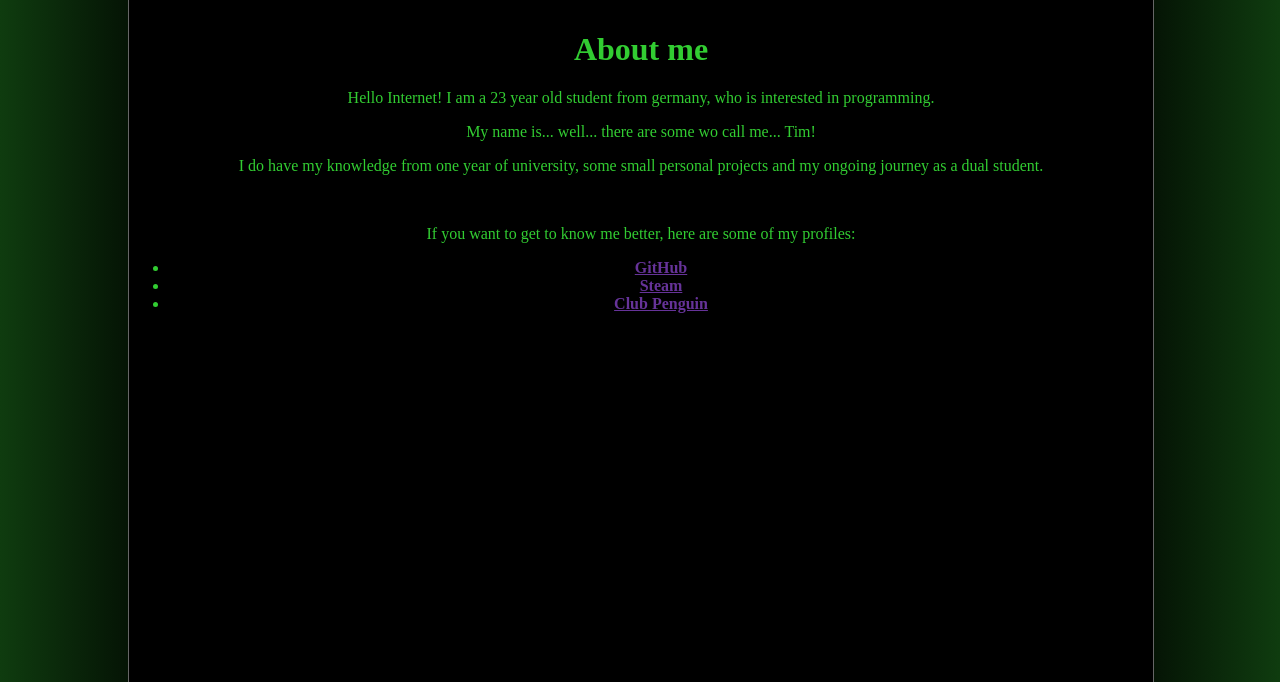
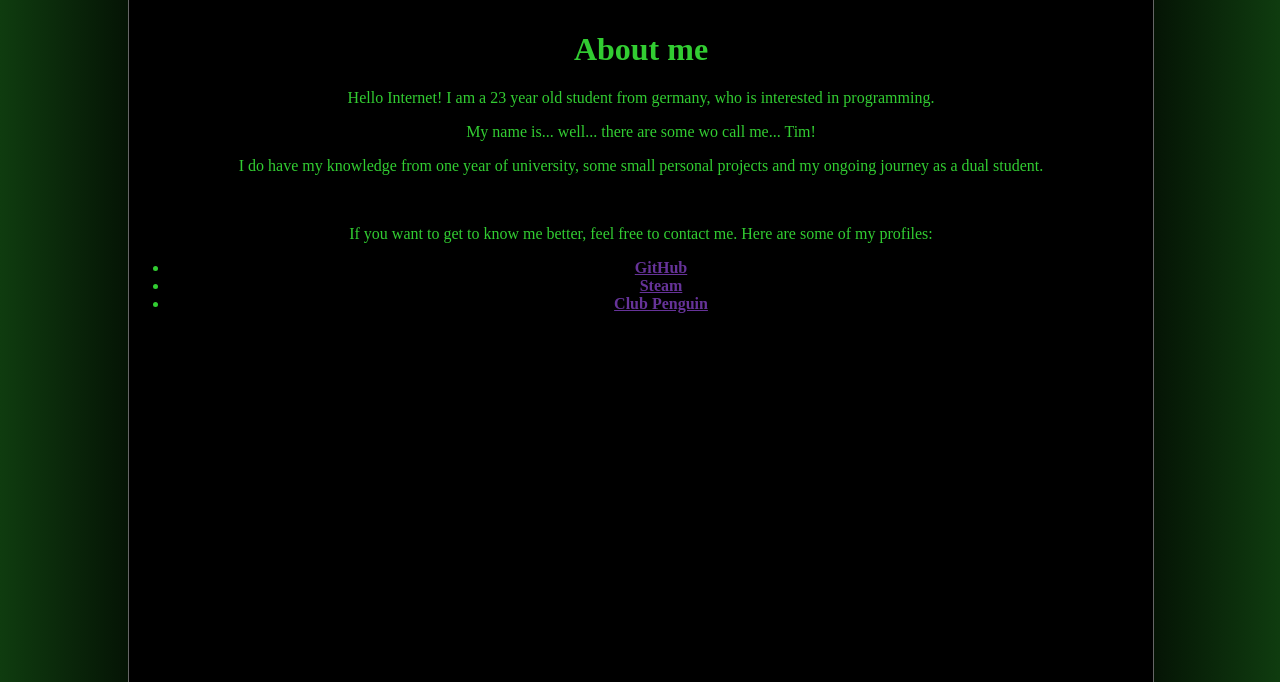
Before and after one commit to Flash3r01/GainerSite, a Flask app: page /about in a window 1280 px wide. Shown: the part 85-767 px from the top of the page. Run offline with Flask 2, Linux system fonts and the light colour scheme.

Commit message:
added prompt to contact

```diff
--- a/templates/about.html
+++ b/templates/about.html
@@ -6,7 +6,7 @@
 <p>My name is... well... there are some wo call me... Tim!</p>
 <p>I do have my knowledge from one year of university, some small personal projects and my ongoing journey as a dual student.</p>
 <br>
-<p>If you want to get to know me better, here are some of my profiles:</p>
+<p>If you want to get to know me better, feel free to contact me. Here are some of my profiles:</p>
 <ul>
     <li><a href="https://github.com/Flash3r01">GitHub</a></li>
     <li><a href="https://steamcommunity.com/profiles/76561198046687016/">Steam</a></li>
```
